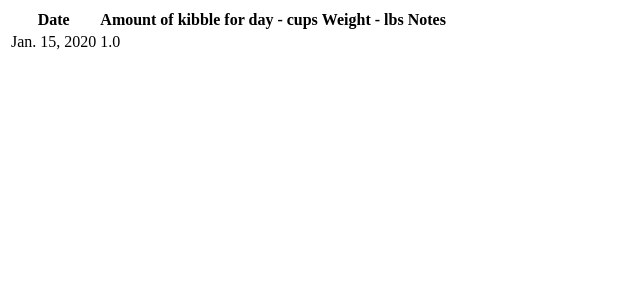
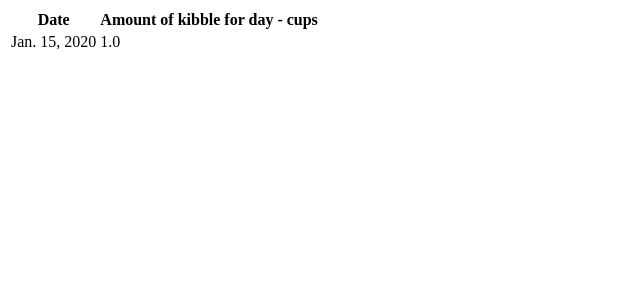
Before and after one commit to VilMe/dog-log, a Django app: page /dlog/ in a window 1280 px wide. Shown: the top 300 px of the page, without its empty margins (0-640 px from the left). Run offline with Django 5.2, Linux system fonts and the light colour scheme; tables that the repository leaves empty hold one stand-in row (values such as "Sample post").

Commit message:
removed weight field and notes field from index template

```diff
--- a/django-stuff/dlog/templates/dlog/index.html
+++ b/django-stuff/dlog/templates/dlog/index.html
@@ -9,8 +9,6 @@
       <tr>
         <th>Date</th>
         <th>Amount of kibble for day - cups</th>
-        <th>Weight - lbs</th>
-        <th>Notes</th>
       </tr>
     {% if latest_food_amounts_list %}
 
@@ -18,8 +16,6 @@
           <tr>
             <td>{{ amount.feed_date }}</td>
             <td>{{ amount.cups_of_kibble }}</td>
-            <td>{{ amount.observation_set.weight }}</td>
-            <td>{{ amount.observation_set.note }}</td>
            </tr>
         {% endfor %}
     {% else %}
```
